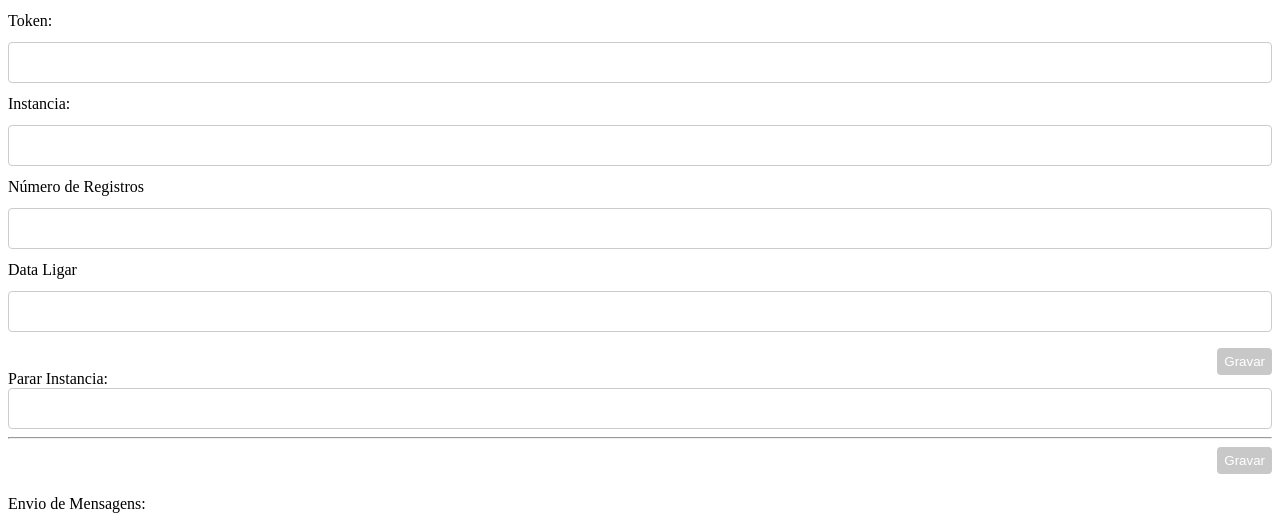
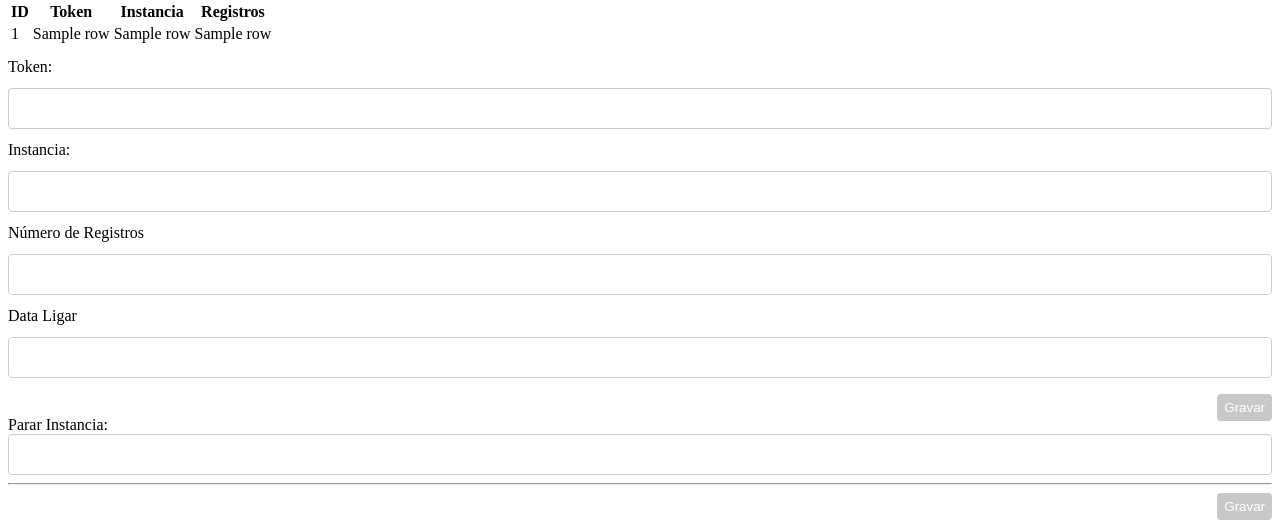
Before and after one commit to escavadordebits/Acquasoft-mai, a Flask app: template templates/home.html in a window 1280 px wide. Shown: the part 168-696 px from the top of the page. Run offline with Flask 2, Linux system fonts and the light colour scheme; the template is opened without the code that fills it: most values are stand-ins (such as "Sample title", 1, 10 or a date in 2020); some libraries are stand-ins or nearby versions.

Commit message:
terceirocommit

```diff
--- a/main.py
+++ b/main.py
@@ -1,4 +1,4 @@
-from flask import Flask, make_response, jsonify, request, abort
+from flask import Flask, make_response, jsonify, request,render_template, abort
 from pip._vendor import requests
 from flask_cors import CORS
 import pyodbc
@@ -28,6 +28,7 @@ cnxn = pyodbc.connect(
 print("Conexão Bem Sucedida")
 
 clientes = list()
+dadosapi = list()
 
 def Post_DadosApi(DadosAPI):
 
@@ -39,9 +40,19 @@ def Post_DadosApi(DadosAPI):
 
 def Get_DadosAPI():
      cursor = cnxn.cursor()
-     GetDadosAPI  =f"Select *  from   DadosAPI"
+     GetDadosAPI  =f"select Id,Token,Instancia, Registros, DataliGar from DadosAPI"
      cursor.execute(GetDadosAPI)
-     cursor.commit()
+     data = cursor.fetchall()
+     for dados in data:
+         dadosapi.append({
+             "Id":dados[0],
+             "Token":dados[1],
+             "Instancia":dados[2],
+             "Registros":dados[3],
+         })
+
+     return render_template('home.html', output_data = dadosapi)
+
 
 
 
--- a/templates/home.html
+++ b/templates/home.html
@@ -10,10 +10,29 @@
 </head>
     <div id="logo-container" class="header"></div>
     <div >
-        <body>
+        <table>
+            <thead>
+            <tr>
+                <th>ID</th>
+                <th>Token</th>
+                <th>Instancia</th>
+                <th>Registros</th>
+            </tr>
+            </thead>
+            <tbody>
+                {% for row in output_data %}
+                    <tr>
+                        <td>{{row[0]}}</td>
+                        <td>{{row[1]}}</td>
+                        <td>{{row[2]}}</td>
+                        <td>{{row[3]}}</td>
+                    </tr>
+                {% endfor %}
+            </tbody>
+        </table>
         <form method="POST">
                 <label for="Token">Token:</label>
-                <input type="text" name="Token" id="Token">
+                <input type="text" name="Token" id="Token" >
                 <label for="Instancia">Instancia: </label>
                 <input type="text" name="Instancia" id="Instancia">
                 <label for="Registros">Número de Registros </label>
@@ -23,6 +42,7 @@
                 <p>
                 <button type="submit">Gravar</button>
          </form>
+
                 <section class="modal">
                         <div id="card">
                             <h1>{{msg}}</h2>
@@ -64,6 +84,7 @@
                 </section>
                 {% endif %}
                 <br><br>
+
                 <footer>
                     <p></p>
                     <p>Autor: Paulo Andre Moraes<br>
```
